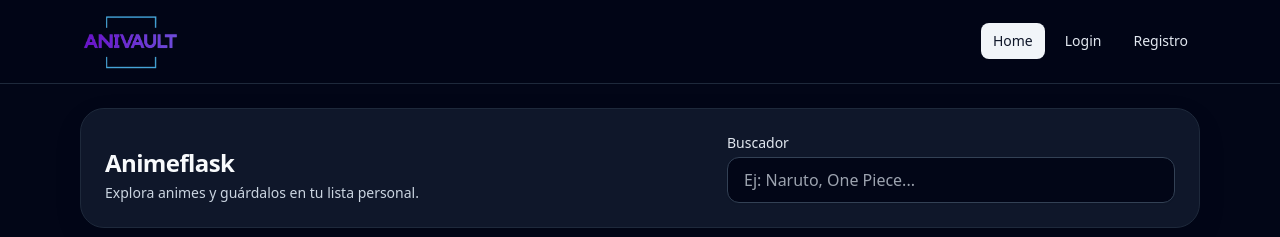
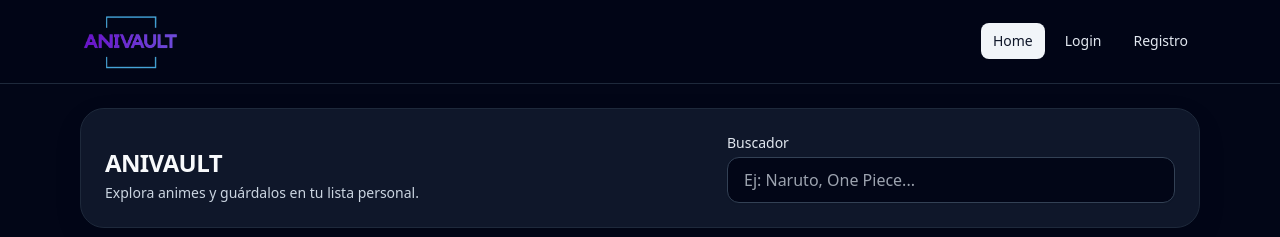
Before and after one commit to bgarciacoder/ani-vault, a React (Vite) app: page / in a window 1280 px wide. Shown: the top 237 px of the page. Built offline with nearby package versions, Linux system fonts and the light colour scheme; no server answers.

Commit message:
title from home page changed

```diff
--- a/src/views/HomePage.tsx
+++ b/src/views/HomePage.tsx
@@ -53,7 +53,7 @@
       <section className="rounded-3xl border border-slate-200 bg-white p-6 shadow-soft dark:border-slate-800 dark:bg-slate-900">
         <div className="flex flex-col gap-4 sm:flex-row sm:items-end sm:justify-between">
           <div>
-            <h1 className="text-2xl font-bold tracking-tight">Animeflask</h1>
+            <h1 className="text-2xl font-bold tracking-tight">ANIVAULT</h1>
             <p className="mt-1 text-sm text-slate-600 dark:text-slate-300">{subtitle}</p>
           </div>
           <div className="w-full sm:max-w-md">
```
Also changed, not shown: 1 other file (tests, documents, lock files or other folders).
